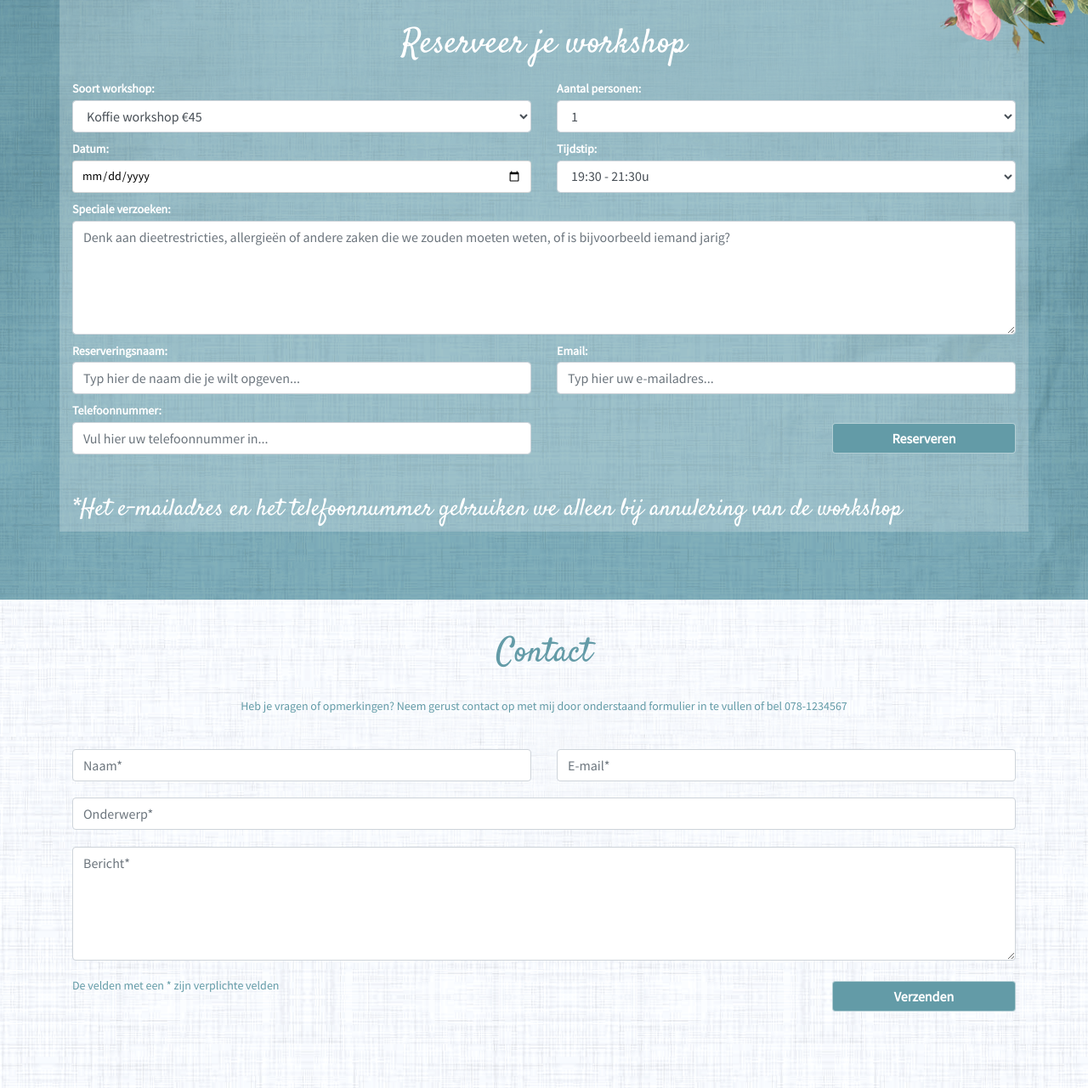
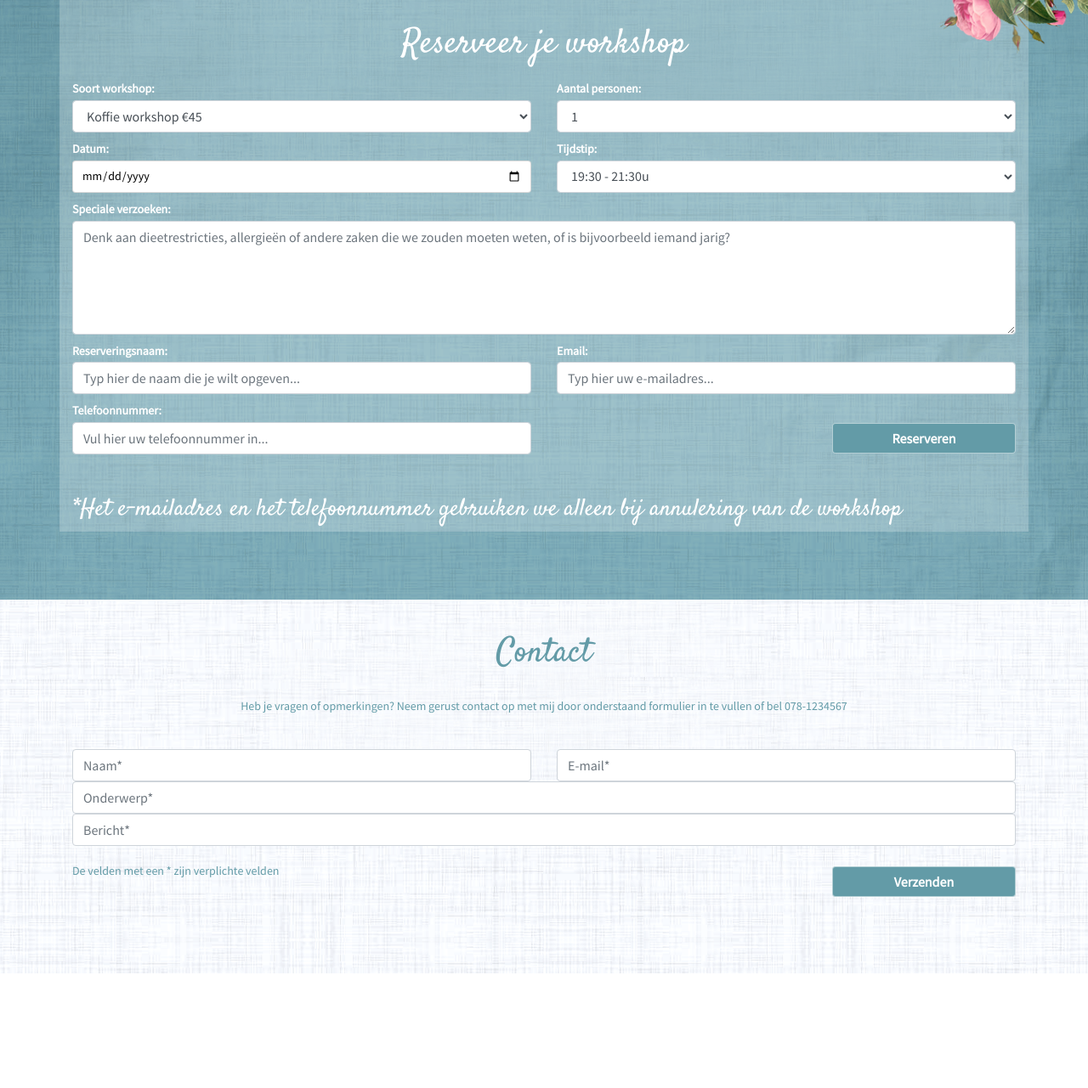
Before and after one commit to 0942533/Bij-Assie, a PHP site: page / in a window 1280 px wide; the page is wider, and only the part inside the window is pictured. Shown: the part 3005-4286 px from the top of that part at 85% size. After the commit the page ends 4151 px from the top of that part, so only its background shows below. Run offline with PHP 8.4, Linux system fonts and the light colour scheme; some libraries are stand-ins or nearby versions.

Commit message:
edited reservering + contact form

```diff
--- a/css/style.css
+++ b/css/style.css
@@ -225,3 +225,13 @@ section#contact {
     color:#639ba7;
     margin-top:-30px;
 }
+
+span.error {
+    float:left;
+}
+
+.thankyou {
+    width:20px;
+    background-color:green;
+    height:20px;
+}
--- a/includes/connection.php
+++ b/includes/connection.php
@@ -1,5 +1,5 @@
 <?php
 //$con = mysqli_connect('sql.hosted.hr.nl','0942533','gahxeela', '0942533')
-$con = mysqli_connect('localhost','0942533','', '')
+$con = mysqli_connect('localhost','','', '')
 or die ('Error: '.mysqli_connect_error());
 ?>
--- a/includes/db-inlog.php
+++ b/includes/db-inlog.php
@@ -1,9 +1,9 @@
 <?php
 // General settings
 $host       = "localhost";
-$database   = "0942533";
-$user       = "0942533";
-$password   = "gahxeela";
+$database   = "";
+$user       = "";
+$password   = "";
 $db = mysqli_connect($host, $user, $password, $database)
 or die("Error: " . mysqli_connect_error());;
 
--- a/index.php
+++ b/index.php
@@ -2,42 +2,103 @@
 // Require database in this file
 require_once 'includes/connection.php';
 
-// check if form is posted
+$thankyou = "";
+
+// Check if form is posted
 if (isset($_POST['submit'])) {
+    // Get form data
     $soort_workshop = mysqli_escape_string ($con, $_POST['soort_workshop']);
     $aantal_personen = mysqli_escape_string ($con, $_POST['aantal_personen']);
     $datum = mysqli_escape_string ($con, $_POST['datum']);
     $tijdstip = mysqli_escape_string ($con, $_POST['tijdstip']);
     $speciale_verzoeken = mysqli_escape_string ($con, $_POST['speciale_verzoeken']);
     $reserveringsnaam = mysqli_escape_string ($con, $_POST['reserveringsnaam']);
-    $email = mysqli_escape_string ($con, $_POST ['email']);
+    $emailClient = mysqli_escape_string ($con, $_POST ['email']);
     $telefoonnummer = mysqli_escape_string ($con, $_POST ['telefoonnummer']);
 
     $errors = [];
     if(empty($datum)) {
         $errors['datum'] = 'Kies een datum';
     }
+    if(!preg_match("/^[a-zA-Z ]*$/", $reserveringsnaam)) {
+        $errors['reserveringsnaam'] = "Alleen letters en spaties zijn toegestaan";
+    }
     if(empty($reserveringsnaam)) {
-        $errors['reserveringsnaam'] = 'Vul je reserveringsnaam in';
+        $errors['reserveringsnaam'] = 'Vul een reserveringsnaam in';
     }
-    if(empty($email)) {
-        $errors['email'] = 'Vul je e-mailadres in';
+    if(!filter_var($emailClient, FILTER_VALIDATE_EMAIL)) {
+        $errors['email'] = 'Het ingevulde e-mailadres is onjuist';
+    }
+    if(empty($emailClient)) {
+        $errors['email'] = 'Vul een e-mailadres in';
     }
     if(empty($telefoonnummer)) {
-        $errors['telefoonnummer'] = 'Vul je telefoonnummer in';
+        $errors['telefoonnummer'] = 'Vul een telefoonnummer in';
     }
 
-// if everything is filled in, database can be checked
+// If there are no errors, data can be inserted into the database
     if(empty($errors)) {
-        $query = "INSERT INTO informatie (soort_workshop, aantal_personen,datum, tijdstip, speciale_verzoeken, reserveringsnaam, email, telefoonnummer) VALUES ('$soort_workshop','$aantal_personen','$datum','$tijdstip','$speciale_verzoeken','$reserveringsnaam','$email','$telefoonnummer')";
-
+        $query = "INSERT INTO informatie (soort_workshop, aantal_personen,datum, tijdstip, speciale_verzoeken, reserveringsnaam, email, telefoonnummer) VALUES ('$soort_workshop','$aantal_personen','$datum','$tijdstip','$speciale_verzoeken','$reserveringsnaam','$emailClient','$telefoonnummer')";
         $result = mysqli_query($con, $query);
 
         $errors = [];
 
+        $to = '0942533@hr.nl';
+        $subject = 'Contact Form Submit';
+        $message = "Workshop: ". $soort_workshop. "\n"."Datum: ".$datum."\n"."Tijdstip: ".$tijdstip."\n"."Aantal personen: ".$aantal_personen."\n"."Speciale verzoeken: ".$speciale_verzoeken."\n"."\n"."Reserveringsnaam: ". $reserveringsnaam. "\n". "Email: ". $emailClient. "\n". "Telefoonnummer: "."$telefoonnummer"."\n";
+        $headers = "From: ". $emailClient;
+
+        if (mail($to, $subject, $message, $headers)) {
+            $test = "Hallo " . $reserveringsnaam . ", bedankt voor het verzenden van je bericht. Wij zullen zo snel mogelijk contact met je opnemen";
+        } else {
+            echo "Sorry, er is iets mis gegaan bij het reserveren. Probeer het opnieuw.";
+        }
+
         if ($query) {
             header ("Location: index.php" );
             exit;
+        }
+    }
+}
+
+// Check if form is posted
+if (isset($_POST["contactSubmit"])) {
+    //Get Form Data
+    $naam = mysqli_escape_string($con, $_POST['naam']);
+    $emailSec = mysqli_escape_string($con, $_POST['emailSec']);
+    $onderwerp = mysqli_escape_string($con, $_POST['onderwerp']);
+    $bericht = mysqli_escape_string($con, $_POST['bericht']);
+
+    $errormessage = [];
+    if (!preg_match("/^[a-zA-Z ]*$/", $naam)) {
+        $errormessage['naam'] = "Alleen letters en spaties zijn toegestaan";
+    }
+    if (empty($naam)) {
+        $errormessage['naam'] = 'Vul je naam in';
+    }
+    if (!filter_var($emailSec, FILTER_VALIDATE_EMAIL)) {
+        $errormessage['emailSec'] = 'Het ingevulde e-mailadres is onjuist';
+    }
+    if (empty($emailSec)) {
+        $errormessage['emailSec'] = 'Vul je e-mailadres in';
+    }
+    if (empty($onderwerp)) {
+        $errormessage['onderwerp'] = 'Vul een onderwerp in';
+    }
+    if (empty($bericht)) {
+        $errormessage['bericht'] = 'Vul een bericht in';
+    }
+
+    if (empty($errormessage)) {
+        $to1 = '0942533@hr.nl';
+        $subject1 = 'Contact Form Submit';
+        $message1 = "Naam: " . $naam . "\n" . "E-mail: " . $emailSec . "\n" . "Onderwerp: " . $onderwerp . "\n" . "Bericht: " . $bericht;
+        $headers1 = "From: " . $emailSec;
+
+        if (mail($to1, $subject1, $message1, $headers1)) {
+            echo "Hallo " . $naam . ", bedankt voor het verzenden van je bericht. Wij zullen zo snel mogelijk contact met je opnemen";
+        } else {
+            echo "Sorry, er is iets mis gegaan bij het verzenden van uw bericht. Probeer het opnieuw.";
         }
     }
 }
@@ -278,7 +339,7 @@ if (isset($_POST['submit'])) {
                 </div>
                 <div class="col-6">
                     <label for="email">Email:</label>
-                    <input type="email" name="email" class="form-control" id="email" value="<?php if(isset($email)){echo $email;}?>" placeholder="Typ hier uw e-mailadres...">
+                    <input type="text" name="email" class="form-control" id="email" value="<?php if(isset($emailClient)){echo $emailClient;}?>" placeholder="Typ hier uw e-mailadres...">
                     <span class="error"><?= isset($errors['email']) ? $errors['email'] : ''; ?></span>
                 </div>
             </div>
@@ -310,24 +371,30 @@ if (isset($_POST['submit'])) {
                 <p id="intro">Heb je vragen of opmerkingen? Neem gerust contact op met mij door onderstaand formulier in te vullen of bel 078-1234567</p>
             </div>
         </div>
+
         <form action="" method="post">
             <div class="row">
+                <?= "<div class='message'>".$thankyou."</div>"?>
                 <div class="col-lg-6">
-                    <input type="text" name="naam" class="form-control" id="email" placeholder="Naam*"><br/>
+                    <input type="text" name="naam" class="form-control" id="email" value="<?php if(isset($naam)){echo $naam;}?>" placeholder="Naam*">
+                    <span class="error"><?= isset($errormessage['naam']) ? $errormessage ['naam'] : ''; ?></span>
                 </div>
                 <div class="col-lg-6">
-                    <input type="text" name="email-sec" class="form-control" id="email" placeholder="E-mail*">
+                    <input type="text" name="emailSec" class="form-control" id="email" value="<?php if(isset($emailSec)){echo $emailSec;}?>" placeholder="E-mail*">
+                    <span class="error"><?= isset($errormessage['emailSec']) ? $errormessage ['emailSec'] : ''; ?></span>
                 </div>
             </div>
 
             <div class="row">
                 <div class="col-lg-12">
-                    <input type="text" name="onderwerp" class="form-control" id="email" placeholder="Onderwerp*"><br/>
+                    <input type="text" name="onderwerp" class="form-control" id="email" value="<?php if(isset($onderwerp)){echo $onderwerp;}?>" placeholder="Onderwerp*">
+                    <span class="error"><?= isset($errormessage['onderwerp']) ? $errormessage ['onderwerp'] : ''; ?></span>
                 </div>
             </div>
             <div class="row">
                 <div class="col-lg-12">
-                    <textarea name="speciale_verzoeken" class="form-control" rows="5" id="comment" placeholder="Bericht*"></textarea>
+                    <input type="text" name="bericht" class="form-control" id="email" value="<?php if(isset($bericht)){echo $bericht;}?>" placeholder="Bericht*">
+                    <span class="error"><?= isset($errormessage['bericht']) ? $errormessage ['bericht'] : ''; ?></span>
                 </div>
             </div>
 
@@ -336,11 +403,11 @@ if (isset($_POST['submit'])) {
                     <p id="intro">De velden met een * zijn verplichte velden</p>
                 </div>
                 <div class="col-lg-6">
-                    <input id="reserve" type="submit" value="Verzenden"/>
+                    <input id="reserve" name="contactSubmit" type="submit" value="Verzenden"/>
                 </div>
             </div>
         </form>
-    </div>
+    </div><!-- END container -->
 </section><!-- END section contact -->
 
 <!-- Bootstrap core JavaScript -->
```
Also changed, not shown: README.md (deleted).
